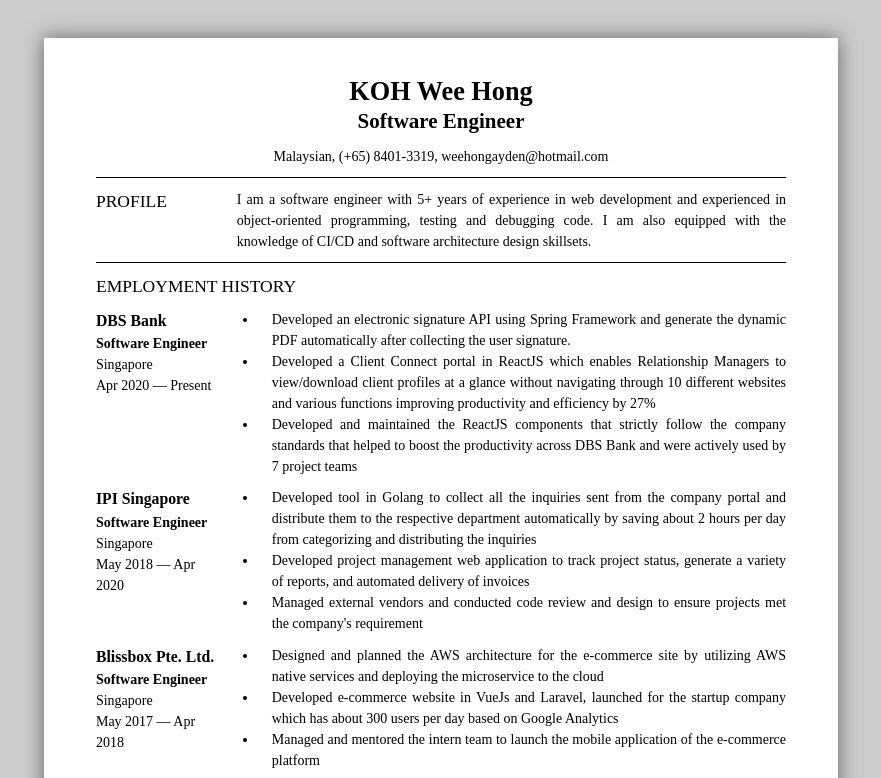
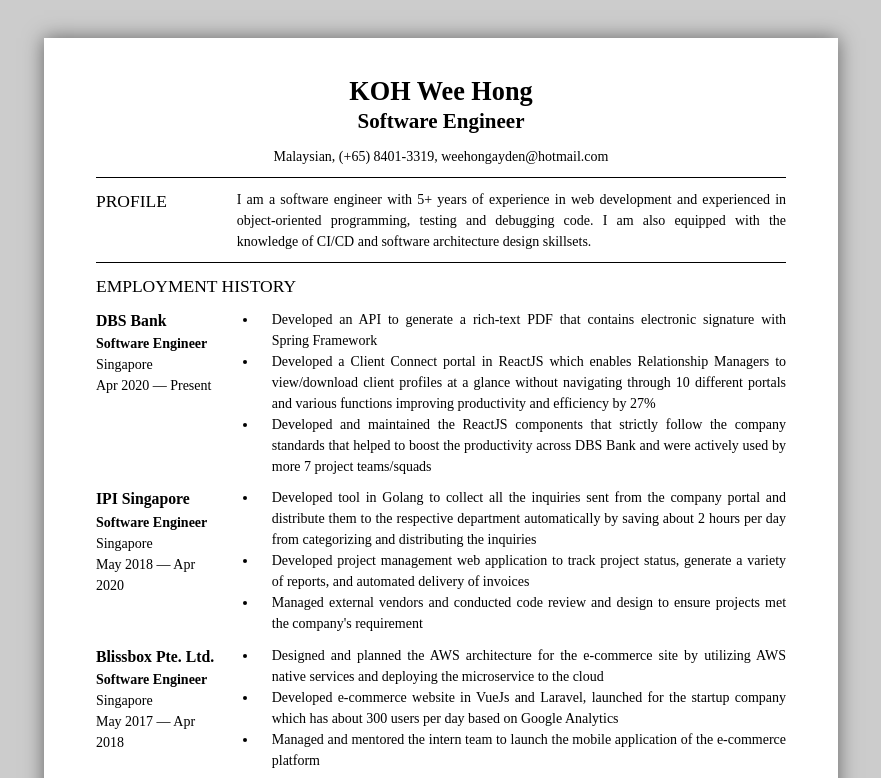
Before and after one commit to WeeHong/weehong, a plain HTML site: page docs/index.html in a window 1280 px wide. Shown: the top 778 px of the page, without its empty margins (199-1080 px from the left). Drawn offline with nearby package versions, Linux system fonts and the light colour scheme; a web font is replaced by a local one.

Commit message:
Update index.html

```diff
--- a/docs/index.html
+++ b/docs/index.html
@@ -127,21 +127,19 @@
                     <div class="col-span-4">
                         <ul class="pl-6">
                             <li class="list-disc text-base text-justify pl-4">
-                                Developed an electronic signature API using Spring Framework
-                                and generate the dynamic PDF automatically after collecting
-                                the user signature.
+                                Developed an API to generate a rich-text PDF that contains electronic signature with Spring Framework
                             </li>
                             <li class="list-disc text-base text-justify pl-4">
                                 Developed a Client Connect portal in ReactJS which enables
                                 Relationship Managers to view/download client profiles at a
-                                glance without navigating through 10 different websites and
+                                glance without navigating through 10 different portals and
                                 various functions improving productivity and efficiency by 27%
                             </li>
                             <li class="list-disc text-base text-justify pl-4">
                                 Developed and maintained the ReactJS components that strictly
                                 follow the company standards that helped to boost the
-                                productivity across DBS Bank and were actively used by 7
-                                project teams
+                                productivity across DBS Bank and were actively used by more 7
+                                project teams/squads
                             </li>
                         </ul>
                     </div>
```
